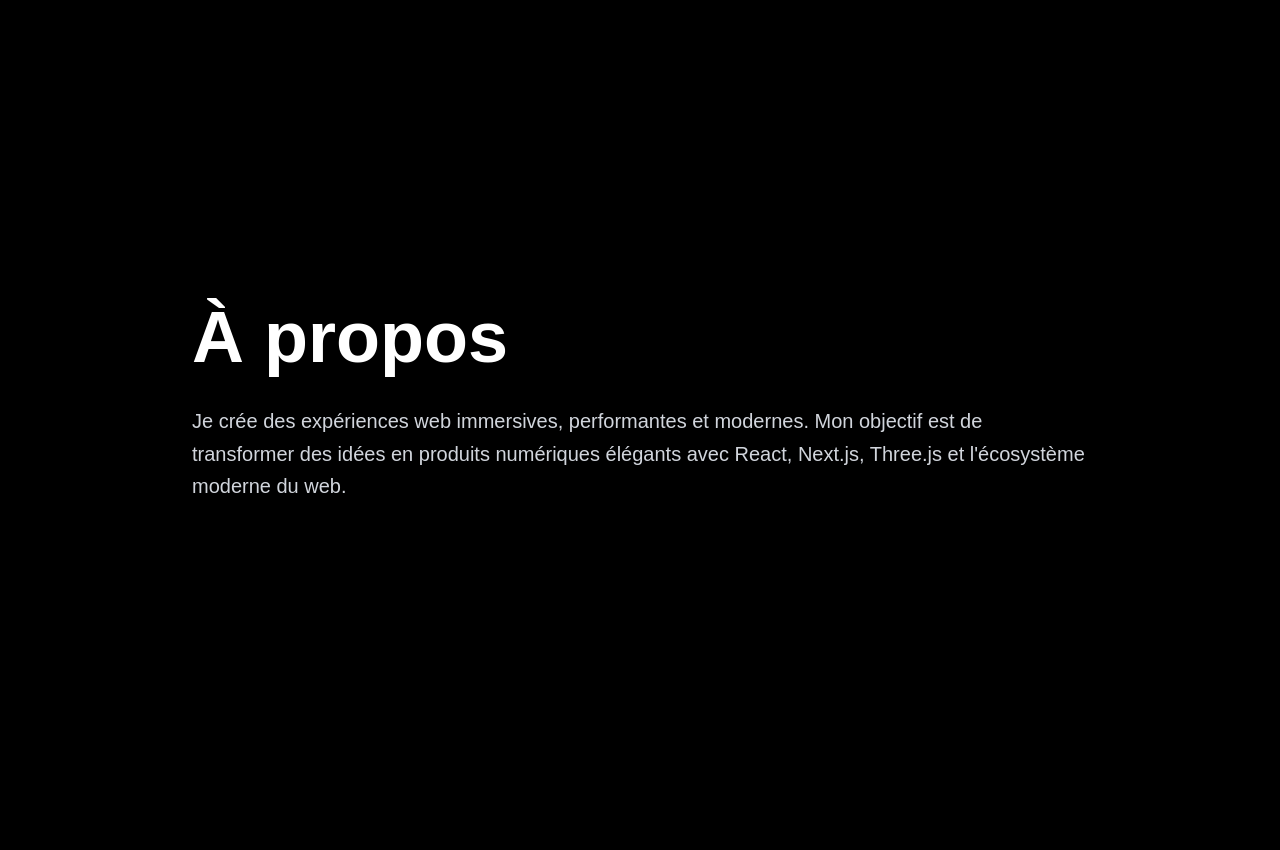
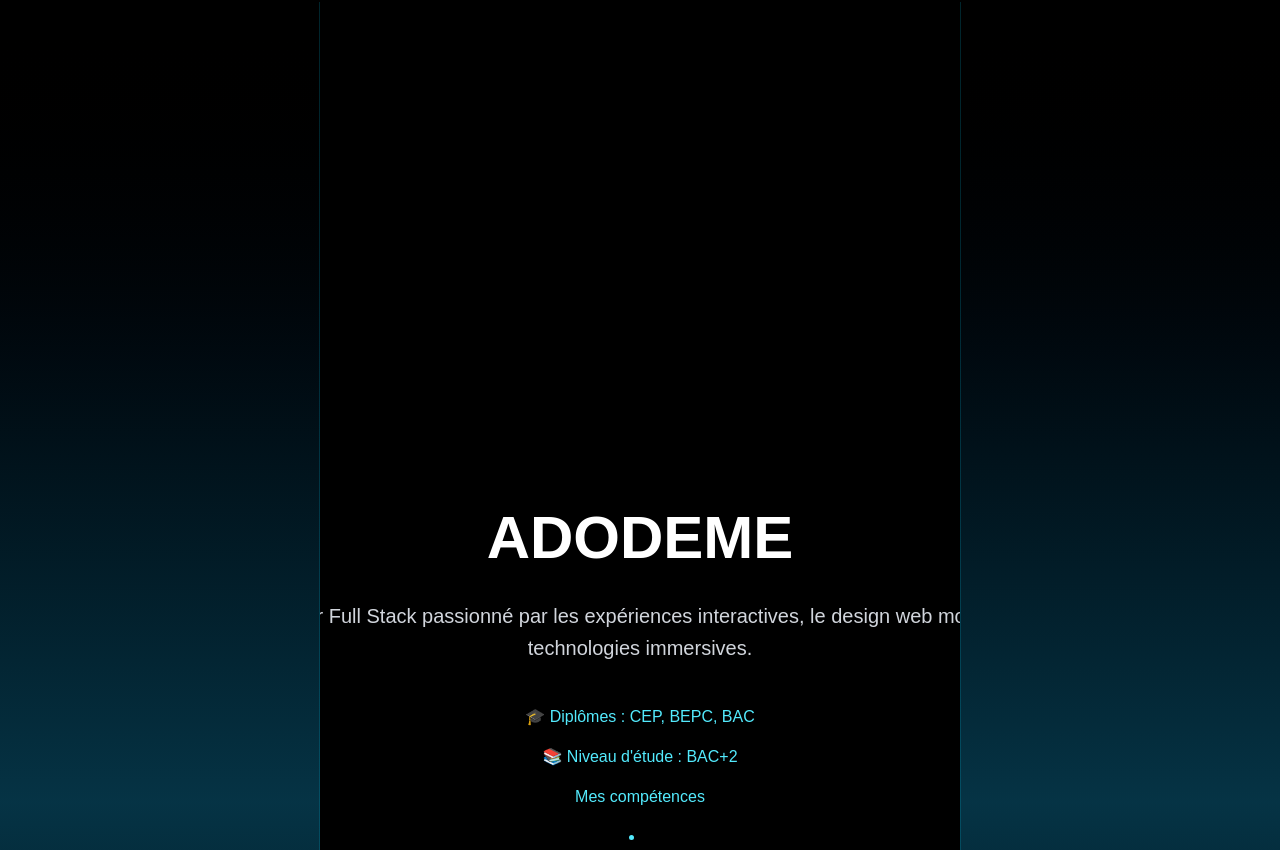
Before and after one commit to adodeme/porfolio_awwwards, a Next.js app: page / in a window 1280 px wide. Shown: the part 1950-2800 px from the top of the page. Built offline with nearby package versions, Linux system fonts and the light colour scheme.

Commit message:
Add cinematic curtain reveal

```diff
--- a/app/page.tsx
+++ b/app/page.tsx
@@ -7,6 +7,7 @@ import CustomCursor from "@/components/CustomCursor";
 import Loader from "@/components/Loader"
 import Navbar from "@/components/Navbar";
 import GridBackground from "@/components/GridBackground";
+import CurtainReveal from "@/components/CurtainReveal";
 
 export default function Home() {
   return (
@@ -18,6 +19,7 @@ export default function Home() {
       <CustomCursor />
       <Hero />
       <ScrollReveal />
+      <CurtainReveal/>
       <About />
       <Projects />
       <section className="h-screen flex items-center justify-center relative z-10">
--- /dev/null
+++ b/components/CurtainReveal.tsx
@@ -0,0 +1,68 @@
+"use client";
+
+import { motion, useScroll, useTransform } from "framer-motion";
+import { useRef } from "react";
+
+export default function CurtainReveal() {
+  const ref = useRef(null);
+
+  const { scrollYProgress } = useScroll({
+    target: ref,
+    offset: ["start center", "end center"],
+  });
+
+  const leftX = useTransform(scrollYProgress, [0, 1], [0, -500]);
+
+  const rightX = useTransform(scrollYProgress, [0, 1], [0, 500]);
+
+  return (
+    <section
+      ref={ref}
+      className="relative h-[200vh] flex items-center justify-center"
+    >
+      {/* Contenu derrière le rideau */}
+      <div className="sticky top-0 h-screen flex items-center justify-center z-10 px-8">
+        <div className="max-w-4xl text-center">
+          <h2 className="text-white text-6xl font-black mb-8">
+            ADODEME
+          </h2>
+
+          <p className="text-gray-300 text-xl leading-relaxed">
+            Développeur Full Stack passionné par les expériences
+            interactives, le design web moderne et les technologies
+            immersives.
+          </p>
+
+          <div className="mt-10 space-y-4 text-cyan-300">
+            <p>🎓 Diplômes : CEP, BEPC, BAC</p>
+            <p>📚 Niveau d'étude : BAC+2</p>
+            <h3>Mes compétences</h3>
+            <li>
+                <ul>HTML</ul>
+                <ul>CSS</ul>
+                <ul>JavaScript</ul>
+                <ul>Base de données</ul>
+                <ul>Laravel</ul>
+                <ul>WORD</ul>
+                <ul>EXCEL</ul>
+            </li>
+            <p>💻 React • Next.js • TypeScript • Node.js</p>
+            <p>🚀 Three.js • GSAP • Framer Motion</p>
+          </div>
+        </div>
+      </div>
+
+      {/* Rideau gauche */}
+      <motion.div
+        style={{ x: leftX }}
+        className="absolute left-0 top-0 w-1/2 h-full bg-gradient-to-b from-black via-cyan-950 to-black z-20 border-r border-cyan-500/20"
+      />
+
+      {/* Rideau droit */}
+      <motion.div
+        style={{ x: rightX }}
+        className="absolute right-0 top-0 w-1/2 h-full bg-gradient-to-b from-black via-cyan-950 to-black z-20 border-l border-cyan-500/20"
+      />
+    </section>
+  );
+}
```
